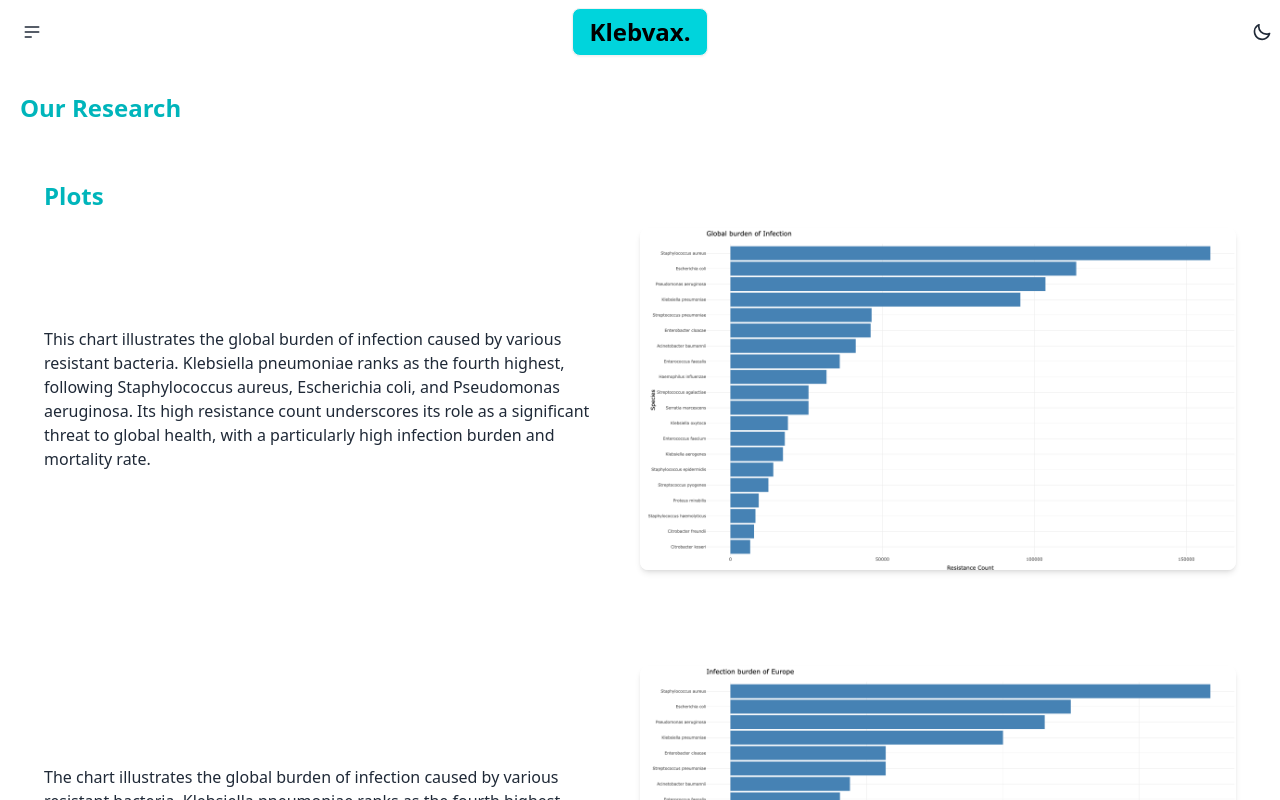
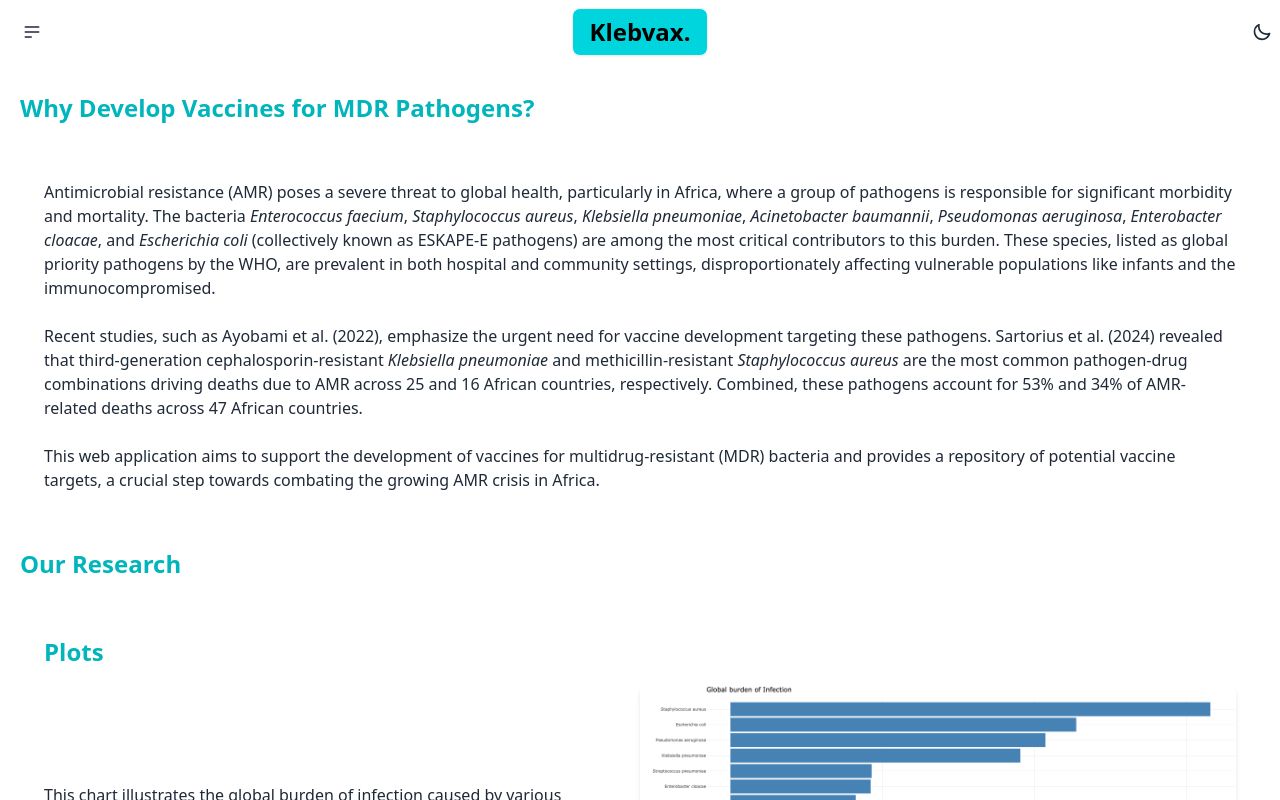
Before and after one commit to Aneousion/vivli, a Next.js app: page /research in a window 1280 px wide. Shown: the top 800 px of the page. Built offline with nearby package versions, Linux system fonts and the light colour scheme.

Commit message:
Update storytelling.tsx

```diff
--- a/src/components/storytelling.tsx
+++ b/src/components/storytelling.tsx
@@ -81,7 +81,7 @@ const storyData: StorySection[] = [
         title: "",
         content: "These time series charts show resistance trends for various antibiotic classes over the years, offering a visual representation of how resistance to each class has changed across time. Each line represents an antibiotic class, with fluctuations indicating changes in resistance rates. This allows for the monitoring of trends and can highlight which antibiotics are losing efficacy faster. For Africa, these charts highlight the growing problem of resistance in specific drug classes, underscoring the urgency of vaccine development to curb the spread of resistant pathogens. The time-series of Klebsiella pneumoniae reveals a concerning uptrend in resistance rates in recent years, indicating that this pathogen is becoming increasingly difficult to treat with available antibiotics. This is particularly alarming because K. pneumoniae is a common cause of hospital-acquired infections, including pneumonia, bloodstream infections, and urinary tract infections, and it is associated with high morbidity and mortality rates in Africa.",
         image: "/species_trend.gif"
-    }
+    }// ... other storyData sections
 ]
 
 export default function StorytellingComponent() {
@@ -91,6 +91,17 @@ export default function StorytellingComponent() {
     return (
         <>
             <div className="space-y-8 p-5 pt-7">
+                <h2 className="text-2xl font-bold mb-4 col">Why Develop Vaccines for MDR Pathogens?</h2>
+                <div className="flex flex-col md:flex-row items-center gap-6 p-6">
+                    <p className="flex-1">
+                        Antimicrobial resistance (AMR) poses a severe threat to global health, particularly in Africa, where a group of pathogens is responsible for significant morbidity and mortality. The bacteria <em>Enterococcus faecium</em>, <em>Staphylococcus aureus</em>, <em>Klebsiella pneumoniae</em>, <em>Acinetobacter baumannii</em>, <em>Pseudomonas aeruginosa</em>, <em>Enterobacter cloacae</em>, and <em>Escherichia coli</em> (collectively known as ESKAPE-E pathogens) are among the most critical contributors to this burden. These species, listed as global priority pathogens by the WHO, are prevalent in both hospital and community settings, disproportionately affecting vulnerable populations like infants and the immunocompromised.
+                        <br/><br/>
+                        Recent studies, such as Ayobami et al. (2022), emphasize the urgent need for vaccine development targeting these pathogens. Sartorius et al. (2024) revealed that third-generation cephalosporin-resistant <em>Klebsiella pneumoniae</em> and methicillin-resistant <em>Staphylococcus aureus</em> are the most common pathogen-drug combinations driving deaths due to AMR across 25 and 16 African countries, respectively. Combined, these pathogens account for 53% and 34% of AMR-related deaths across 47 African countries.
+                        <br/><br/>
+                        This web application aims to support the development of vaccines for multidrug-resistant (MDR) bacteria and provides a repository of potential vaccine targets, a crucial step towards combating the growing AMR crisis in Africa.
+                    </p>
+                </div>
+
                 <h2 className="text-2xl font-bold mb-4 col">Our Research</h2>
                 {storyData.map((section, index) => (
                     <motion.div
@@ -115,13 +126,7 @@ export default function StorytellingComponent() {
                         </Card>
                     </motion.div>
                 ))}
-                <h2 className="text-2xl font-bold mb-4 col">Justification for Choosing the 10 Bacteria:</h2>
-                <div className="flex flex-col md:flex-row items-center gap-6 p-6">
-                    <p className="flex-1">The 10 bacteria (Enterococcus faecium, Staphylococcus aureus, Klebsiella pneumoniae, Acinetobacter baumannii, Pseudomonas aeruginosa, Enterobacter cloacae, Escherichia coli, Streptococcus pneumoniae, Haemophilus influenzae, Neisseria gonorrhoeae) were chosen due to their significant contribution to the AMR burden in Africa, including species such as Enterococcus faecium, Staphylococcus aureus, Klebsiella pneumoniae, Acinetobacter baumannii, Pseudomonas aeruginosa, Enterobacter cloacae and Escherichia coli (ESKAPE-E) from the WHO’s global priority pathogens list (Ayobami et. al, 2022). These bacteria are responsible for high morbidity and mortality rates due to their resistance to multiple antibiotics, and they are prevalent in hospitals, communities, and vulnerable populations such as infants and immunocompromised individuals.
-                        Sartorius et. al. (2024) revealed that third-generation cephalosporin-resistant Klebsiella pneumoniae and methicillin-resistant Staphylococcus aureus are the most common pathogen-drug combinations causing deaths due to antibiotic resistance in Africa. These combinations were identified in 25 and 16 countries, respectively, accounting for 53% and 34% of the total deaths attributed to AMR across the 47 countries in Africa.
-                    </p>
-                </div>
-            </div>
+
                 <Dialog open={!!selectedImage} onOpenChange={() => setSelectedImage(null)}>
                     <DialogContent className="max-w-[90vw] w-full h-[90vh] p-0">
                         {selectedImage && (
@@ -129,8 +134,7 @@ export default function StorytellingComponent() {
                         )}
                     </DialogContent>
                 </Dialog>
-
-
+            </div>
         </>
     );
 }
```
Lines whose indentation alone changed are shown as unchanged.
